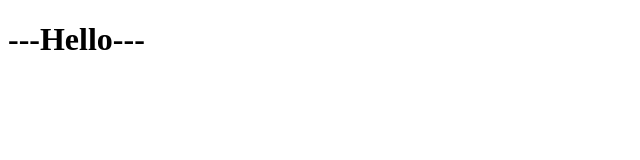
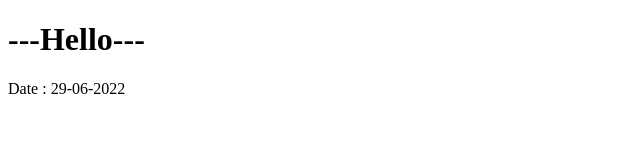
Before and after one commit to richardshaju/date_with_gate, a plain HTML site: page index.html in a window 1280 px wide. Shown: the whole page, without its empty margins (0-640 px from the left). Drawn offline with Linux system fonts and the light colour scheme.

Commit message:
Paragraph tag added

```diff
--- a/index.html
+++ b/index.html
@@ -8,5 +8,6 @@
 </head>
 <body>
     <h1>---Hello---</h1>
+    <p>Date : 29-06-2022</p>
 </body>
 </html>
```
